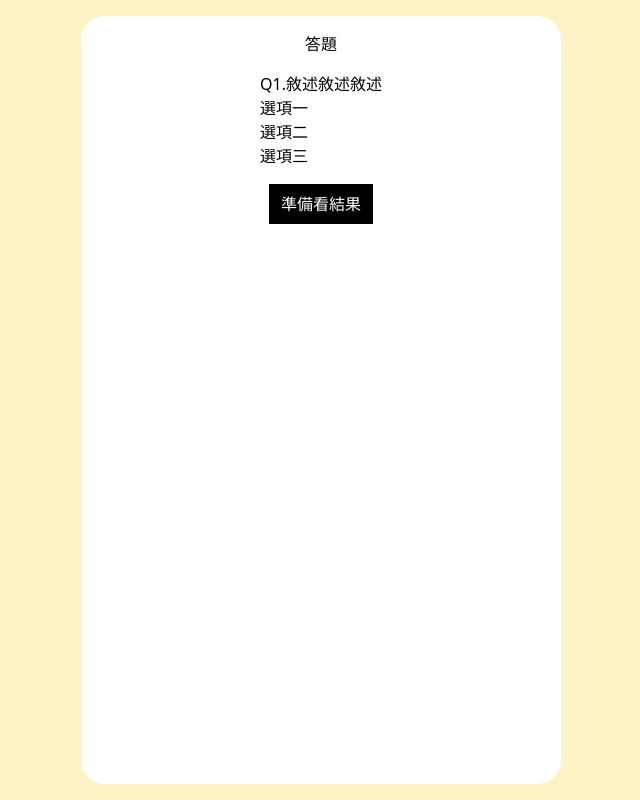
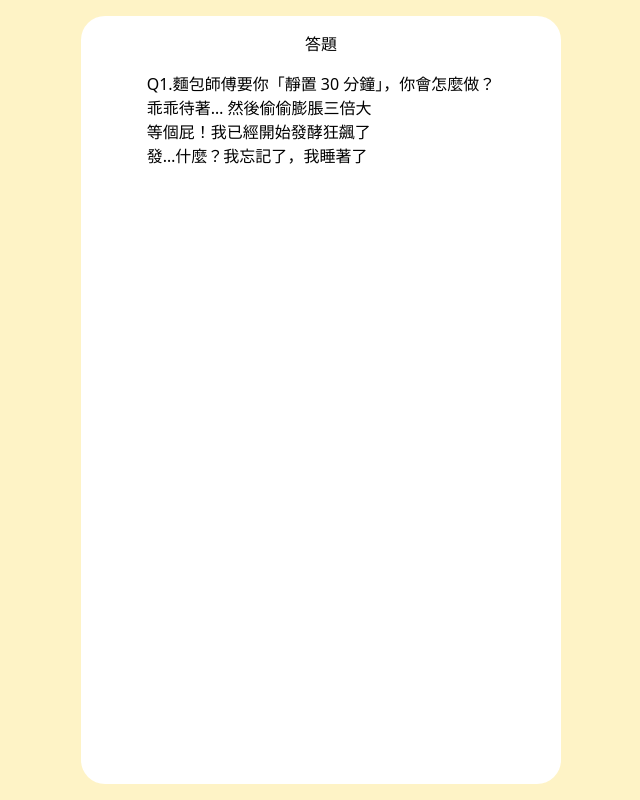
Before and after one commit to Joli0428/1142_web_112405214_Hw2, a Next.js app: page /question in a window 1280 px wide. Shown: the whole page, without its empty margins (319-959 px from the left). Built offline with nearby package versions, Linux system fonts and the light colour scheme.

Commit message:
feat:5/7

```diff
--- a/app/globals.css
+++ b/app/globals.css
@@ -1,7 +1,5 @@
 @import "tailwindcss";
 
-
-
 body {
-  margin:0;
+  margin: 0;
 }
--- a/app/layout.tsx
+++ b/app/layout.tsx
@@ -30,10 +30,10 @@ export default function RootLayout({
       <body className="h-full flex justify-center w-full bg-amber-100 p-4">
 
         <div className=" bg-white max-w-[480px] w-full h-full rounded-3xl p-4">
-         {children}
+          {children}
         </div>
 
-        </body>
+      </body>
     </html>
   );
 }
--- a/app/page.tsx
+++ b/app/page.tsx
@@ -1,7 +1,6 @@
 "use client"
 import Link from "next/link";
 import { useState, useEffect } from "react";
-
 
 
 export default function Home() {
@@ -14,14 +13,12 @@ export default function Home() {
   // https://psy-test.com/love/result?id=10
 
 
-
-
   return (
     <>
-    <div className="flex flex-col justify-center items-center gap-4">
-      歡迎！
-      <Link className="text-white bg-black px-3 py-2" href="/question">START!</Link>
-    </div>
+      <div className="flex flex-col items-center gap-4">
+        歡迎！
+        <Link className="text-white bg-black px-3 py-2" href="/question">START</Link>
+      </div>
     </>
   );
 }
--- a/app/prepare/page.tsx
+++ b/app/prepare/page.tsx
@@ -5,13 +5,14 @@ import { useState, useEffect } from "react";
 export default function Prepare() {
 
 
+
   return (
     <>
-
-    <div className="flex flex-col justify-center items-center gap-4">
-      準備看結果
-      <Link className="text-white bg-black px-3 py-2" href="/result">看結果!</Link>
-    </div>
+      <div className="flex flex-col items-center gap-4">
+        準備看結果
+        <Link className="text-white bg-black px-3 py-2" href="/result">看結果</Link>
+      </div>
     </>
   );
+
 }
--- a/app/question/page.tsx
+++ b/app/question/page.tsx
@@ -1,71 +1,68 @@
 "use client"
 import Link from "next/link";
 import { useState, useEffect } from "react";
-import{useRouter} from "next/navigation"
-import{ usePsyDataStore } from "../../store/store"
+import { useRouter } from "next/navigation"
+import { usePsyDataStore } from "../../store/store"
 
 export default function Question() {
 
-  const psyData = usePsyDataStore((state)=>state);
+  const psyData = usePsyDataStore( (state)=> state );
 
   const router = useRouter();
 
   let questionData = [
     {
-      title:"敘述敘述敘述",
+      title: "麵包師傅要你「靜置 30 分鐘」，你會怎麼做？",
       options:[
         {
-          text:"選項一",
-          value:1
+          text: "乖乖待著… 然後偷偷膨脹三倍大",
+          value: 1
         },
         {
-          text:"選項二",
-          value:2
+          text: "等個屁！我已經開始發酵狂飆了",
+          value: 2
         },
         {
-          text:"選項三",
-          value:3
-        },
+          text: "發…什麼？我忘記了，我睡著了",
+          value: 3
+        }
       ]
     },
     {
-      title:"敘述敘述敘述",
+      title: "當你被放進烤箱時，溫度突然升高，你的反應是？",
       options:[
         {
-          text:"選項一",
-          value:1
+          text: "啊啊啊啊啊啊！（冒泡炸裂）",
+          value: 1
         },
         {
-          text:"選項二",
-          value:2
+          text: "熱熱熱快翻面！我要烤出最酥脆的皮！",
+          value: 2
         },
         {
-          text:"選項三",
-          value:3
-        },
+          text: "我已經放棄掙扎，來吧命運……",
+          value: 3
+        }
       ]
     },
     {
-      title:"敘述敘述敘述",
+      title: "如果你被顧客挑選時被放回去了，你會？",
       options:[
         {
-          text:"選項一",
-          value:1
+          text: "立刻乾癟五公分，氣到扁掉",
+          value: 1
         },
         {
-          text:"選項二",
-          value:2
+          text: "更用力散發麵包香，讓他後悔！",
+          value: 2
         },
         {
-          text:"選項三",
-          value:3
-        },
+          text: "裝死，假裝自己是牛角麵包",
+          value: 3
+        }
       ]
     }
   ];
-
-  //[]是陣列
-  //{}是物件
 
 
   const [questionIndex, setQuestionIndex] = useState(0);
@@ -73,33 +70,31 @@ export default function Question() {
   function nextQuestion(optionIndex: any){
     console.log("使用者選擇：" + optionIndex);
 
-
-    if(questionIndex != questionData.length-1){
-    console.log("下一題～");
-    setQuestionIndex(questionIndex+1);
-
+    if( questionIndex != questionData.length-1 ){
+      console.log("下一題～");
+      setQuestionIndex( questionIndex + 1 );
     }else{
-      console.log("進入準備看結果頁面")
+      console.log("進入準備看結果頁面");
       router.push("/prepare");
     }
+
   }
 
   return (
     <>
-      <div className="flex flex-col justify-center items-center gap-4">
+      <div className="flex flex-col items-center gap-4">
         答題
-
       <div>
-        <div>{("Q"+(questionIndex+1) +".")+ questionData[questionIndex].title}</div>
-        <div onClick={ ()=>nextQuestion(0) }>{questionData[questionIndex].options[0].text}</div>
-        <div onClick={ ()=>nextQuestion(1) }>{questionData[questionIndex].options[1].text}</div>
-        <div onClick={ ()=>nextQuestion(2) }>{questionData[questionIndex].options[2].text}</div>
+        <div>{ "Q"+ (questionIndex+1) + "." + questionData[questionIndex].title }</div>
+        {/* <div>{ `Q${(questionIndex+1)}.${questionData[questionIndex].title}` }</div> */}
+        <div onClick={ ()=>nextQuestion(0) }>{ questionData[questionIndex].options[0].text }</div>
+        <div onClick={ ()=>nextQuestion(1) }>{ questionData[questionIndex].options[1].text }</div>
+        <div onClick={ ()=>nextQuestion(2) }>{ questionData[questionIndex].options[2].text }</div>
       </div>
 
-        <Link className="text-white bg-black px-3 py-2" href="/prepare">準備看結果</Link>
+        {/* <Link className="text-white bg-black px-3 py-2" href="/prepare">準備看結果</Link> */}
       </div>
     </>
   );
+
 }
-
-//()=>是箭頭函式，表示直接執行這個函式
--- a/app/result/page.tsx
+++ b/app/result/page.tsx
@@ -7,11 +7,11 @@ export default function Result() {
 
   return (
     <>
-
-    <div className="flex flex-col justify-center items-center gap-4">
-      結果
-      <Link className="text-white bg-black px-3 py-2" href="/">再玩一次！</Link>
-    </div>
+      <div className="flex flex-col items-center gap-4">
+        結果
+        <Link className="text-white bg-black px-3 py-2" href="/">再玩一次</Link>
+      </div>
     </>
   );
+
 }
--- a/store/store.js
+++ b/store/store.js
@@ -1,65 +1,64 @@
-// src/store.js
 import { create } from 'zustand';
 
 let questionData = [
     {
-      title:"敘述敘述敘述",
+      title: "麵包師傅要你「靜置 30 分鐘」，你會怎麼做？",
       options:[
         {
-          text:"選項一",
-          value:1
+          text: "乖乖待著… 然後偷偷膨脹三倍大",
+          value: 1
         },
         {
-          text:"選項二",
-          value:2
+          text: "等個屁！我已經開始發酵狂飆了",
+          value: 2
         },
         {
-          text:"選項三",
-          value:3
-        },
+          text: "發…什麼？我忘記了，我睡著了",
+          value: 3
+        }
       ]
     },
     {
-      title:"敘述敘述敘述",
+      title: "當你被放進烤箱時，溫度突然升高，你的反應是？",
       options:[
         {
-          text:"選項一",
-          value:1
+          text: "啊啊啊啊啊啊！（冒泡炸裂）",
+          value: 1
         },
         {
-          text:"選項二",
-          value:2
+          text: "熱熱熱快翻面！我要烤出最酥脆的皮！",
+          value: 2
         },
         {
-          text:"選項三",
-          value:3
-        },
+          text: "我已經放棄掙扎，來吧命運……",
+          value: 3
+        }
       ]
     },
     {
-      title:"敘述敘述敘述",
+      title: "如果你被顧客挑選時被放回去了，你會？",
       options:[
         {
-          text:"選項一",
-          value:1
+          text: "立刻乾癟五公分，氣到扁掉",
+          value: 1
         },
         {
-          text:"選項二",
-          value:2
+          text: "更用力散發麵包香，讓他後悔！",
+          value: 2
         },
         {
-          text:"選項三",
-          value:3
-        },
+          text: "裝死，假裝自己是牛角麵包",
+          value: 3
+        }
       ]
     }
-  ];
+];
 
-// 建立 store hook
+
 const usePsyDataStore = create(
     (set) => ({
         questionIndex: 0,
-        totalValue:0 ,
+        totalValue: 0,
         questions: questionData
     })
 );
```
Also changed, not shown: 2 other files (tests, documents, lock files or other folders).
